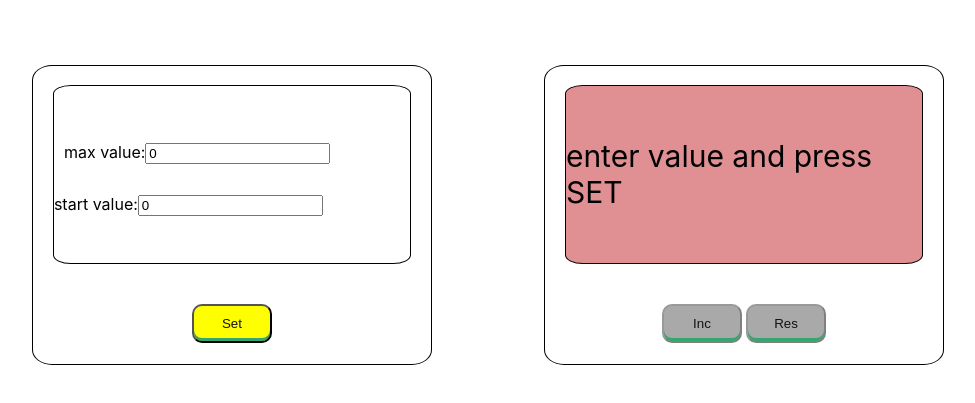
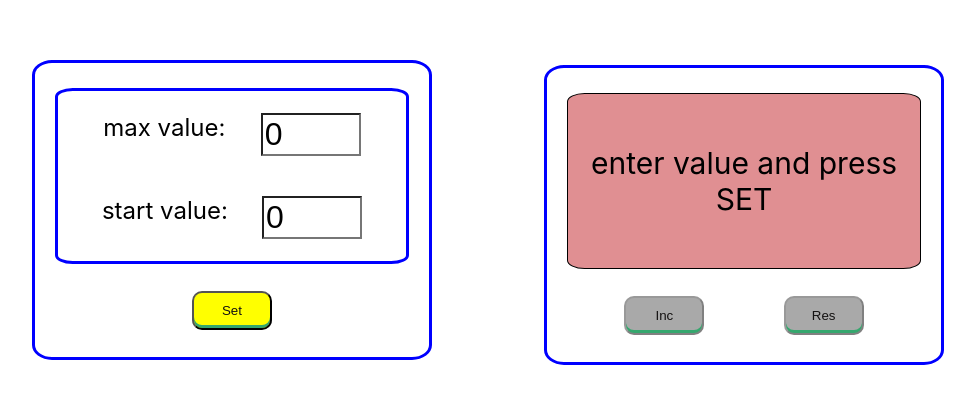
Before and after one commit to Tsyriulnikov/counter, a React (Create React App) app: page / in a window 1280 px wide. Shown: the part 185-588 px from the top of the page, without its empty margins (152-1127 px from the left). Built offline with nearby package versions, Linux system fonts and the light colour scheme.

Commit message:
counter 4.3

```diff
--- a/src/App.module.css
+++ b/src/App.module.css
@@ -6,9 +6,10 @@
     justify-content: center;
 
 }
-.mainContainer{
+
+.mainContainer {
     height: 100%;
-    width: 80%  ;
+    width: 80%;
     margin: 0 auto;
     display: flex;
     align-items: center;
@@ -27,14 +28,15 @@
     overflow-wrap: break-word;
     justify-content: space-evenly;
     flex-direction: column;
-    border: 1px solid;
+    border: 3px solid blue;
     border-radius: 5%;
+margin-bottom: 10px;
+}
 
-}
 .inputBlock {
     height: 60%;
     width: 90%;
-    border: 1px solid;
+    border: 3px solid blue;
     border-radius: 5%;
     display: flex;
     justify-content: center;
@@ -42,88 +44,29 @@
     max-width: 100%;
     margin: auto;
 }
+
 .setButtonBlock {
-    margin: auto;
+    margin-bottom: auto;
     display: flex;
     justify-content: space-around;
 }
-.inputTextSpan{
+
+.inputTextSpan {
+    display: flex;
     padding: 10px;
-
+    justify-content: space-evenly;
+    font-size: x-large;
+    max-width: 100%;
 }
 
+.errorInput {
+    background-color: #e08f92;
+    font-size: xx-large;
+    width: 100px;
+}
 
-
-
-
-/*.mainApp {*/
-/*        height: auto;*/
-/*        width: 1000px;*/
-/*        margin: 150px auto;*/
-/*        padding: 10px;*/
-/*        border-radius: 8px;*/
-/*    }*/
-
-/*.red {*/
-/*    color: red;*/
-/*    font-size: xx-large;*/
-/*}*/
-
-/*.showValue{*/
-/*    color: black;*/
-/*    font-size: xx-large;*/
-/*}*/
-
-/*input {*/
-/*        width: 50px;*/
-
-/*}*/
-/*.mainContainer {*/
-/*       display: inline-block;*/
-/*        border: 1px solid black;*/
-/*        box-shadow: 1px 1px 5px #000;*/
-/*        height: 170px;*/
-/*        width: 300px;*/
-/*        margin: 150px 10px 10px 7em;*/
-/*        padding: 10px;*/
-/*        border-radius: 8px;*/
-/*        background: aqua;*/
-/*        text-align: center;*/
-/*}*/
-
-/*.mainContainerStop {*/
-/*    display: inline-block;*/
-/*    border: 1px solid black;*/
-/*    box-shadow: 1px 1px 5px #000;*/
-/*    height: 170px;*/
-/*    width: 300px;*/
-/*    margin: 150px 10px 10px 7em;*/
-/*    padding: 10px;*/
-/*    border-radius: 8px;*/
-/*    background: palevioletred;*/
-/*}*/
-/*.showContainer {*/
-/*        font-size: larger;*/
-/*        text-align: center;*/
-/*        border: 1px solid black;*/
-/*        box-shadow: 1px 1px 5px #000;*/
-/*        height: 50px;*/
-/*        width: 170px;*/
-/*        margin: 5px auto;*/
-/*        padding: 18px;*/
-/*        border-radius: 5px;*/
-/*        background: white;*/
-/*}*/
-/*.buttonContainer{*/
-/*        border: 1px solid black;*/
-/*        box-shadow: 1px 1px 5px #000;*/
-/*        height: 30px;*/
-/*        width: 170px;*/
-/*        margin: 12px auto;*/
-/*        padding: 18px;*/
-/*        text-align: center;*/
-/*        border-radius: 5px;*/
-/*}*/
-/*.error {*/
-/*    border: red 1px solid;*/
-/*}*/
+.normalInput {
+    background-color: white;
+    font-size: xx-large;
+    width: 100px;
+}
--- a/src/App.tsx
+++ b/src/App.tsx
@@ -58,14 +58,14 @@ const App: React.FC = () => {
                 <div className={s.setBlock}>
                     <div className={s.inputBlock}>
                        <span className={s.inputTextSpan}>max value:
-                           <input className={count.error ? s.error : ""}
+                           <input className={count.error ? s.errorInput : s.normalInput}
                                   type={'number'}
                                   value={count.maxValue}
                                   onChange={maxValueHandler}/>
                            </span>
                         <br/>
-                        <span>start value:
-                           <input className={count.error ? s.error : ""}
+                        <span className={s.inputTextSpan}>start value:
+                           <input className={count.error ? s.errorInput : s.normalInput}
                                   type={'number'}
                                   value={count.startValue}
                                   onChange={startValueHandler}/>
--- a/src/CounterMain.module.css
+++ b/src/CounterMain.module.css
@@ -8,13 +8,13 @@
     overflow-wrap: break-word;
     justify-content: space-around;
     flex-direction: column;
-    border: 1px solid;
     border-radius: 5%;
+    border: 3px solid blue;
 }
 .showBlock {
     height: 60%;
     width: 90%;
-    border: 1px solid;
+    border: 3px solid blue;
     border-radius: 5%;
     display: flex;
     justify-content: space-evenly;
@@ -25,7 +25,7 @@
     font-size: initial;
 }
 .countButtonBlock {
-    margin: auto;
+    margin-bottom: auto;
     display: flex;
     justify-content: space-evenly;
     max-width: 100%;
@@ -55,56 +55,10 @@
     font-size: 100px;
 }
 .messageStyle{
+    display: flex;
     color: black;
     font-size: 30px;
+    overflow-wrap: break-word;
+    text-align: center;
+
 }
-
-
-/*.mainContainer {*/
-/*    display: inline-block;*/
-/*    border: 1px solid #0d045a;*/
-/*    box-shadow: 1px 1px 5px #000;*/
-/*    height: 170px;*/
-/*    width: 200px;*/
-/*    margin:150px 100px 10px 300px;*/
-/*    padding: 10px;*/
-/*    border-radius: 5px;*/
-/*    background: aqua;*/
-/*    !*text-align: center;*!*/
-/*}*/
-/*.mainContainerStop {*/
-/*    display: inline-block;*/
-/*    text-align: center;*/
-/*    border: 1px solid #0d045a;*/
-/*    box-shadow: 1px 1px 5px #000;*/
-/*    height: 170px;*/
-/*    width: 200px;*/
-/*    margin:150px 100px 10px 300px;*/
-/*    padding: 10px;*/
-/*    border-radius: 8px;*/
-/*    background: palevioletred;*/
-/*}*/
-
-
-/*.showContainer {*/
-/*    font-size: larger;*/
-/*    text-align: center;*/
-/*    border: 1px solid black;*/
-/*    box-shadow: 1px 1px 5px #000;*/
-/*    height: 50px;*/
-/*    width: 150px;*/
-/*    margin: 5px auto;*/
-/*    padding: 10px;*/
-/*    border-radius: 8px;*/
-/*    background: white;*/
-/*}*/
-/*.buttonContainer{*/
-/*    border: 1px solid black;*/
-/*    box-shadow: 1px 1px 5px #000;*/
-/*    height: 50px;*/
-/*    width: 170px;*/
-/*    margin: 12px auto;*/
-/*    padding: 15px;*/
-/*    text-align: center;*/
-/*    border-radius: 8px;*/
-/*}*/
```
